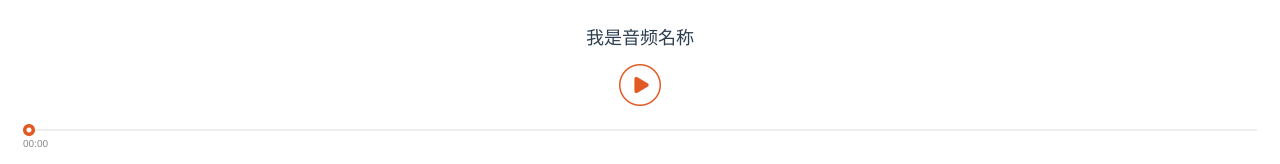
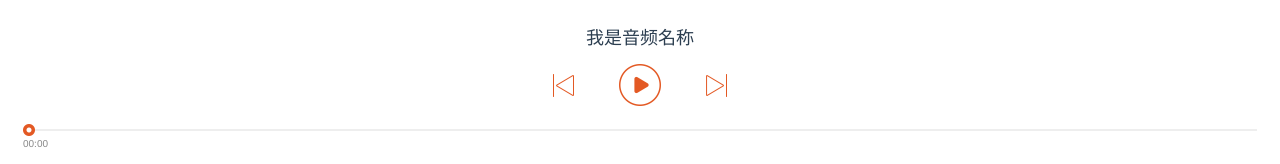
Before and after one commit to 1014156094/vue-audio-player, a Vue app: page /#/ in a window 1280 px wide. Shown: the top 164 px of the page. Built offline with nearby package versions, Linux system fonts and the light colour scheme.

Commit message:
新增上下曲功能

```diff
--- a/src/components/audio-player/index.vue
+++ b/src/components/audio-player/index.vue
@@ -4,9 +4,9 @@
       {{ audioName }}
     </div>
     <div class="audio-btn-container">
-      <!-- <img class="play-previous-btn"
+      <img class="play-previous-btn"
            src="./icon-play-previous.png"
-           @click="audioPrevHandler"> -->
+           @click="audioPrevHandler">
       <img class="play-start-btn"
            src="./icon-play-start.png"
            v-if="!audioPlay"
@@ -15,9 +15,9 @@
            src="./icon-play-pause.png"
            v-else
            @click="audioPlayHandler">
-      <!-- <img class="play-next-btn"
+      <img class="play-next-btn"
            src="./icon-play-next.png"
-           @click="audioNextHandler"> -->
+           @click="audioNextHandler">
     </div>
     <div class="audio-progress-container"
          ref="audioProgressContainer">
@@ -36,7 +36,7 @@
       </div>
     </div>
     <audio ref="audio"
-           :src="audioUrl"
+           :src="audioList && audioList[currentAudioIndex]"
            @ended="onEnded"
            @timeupdate="onTimeUpdate"
            @loadedmetadata="onLoadedmetadata">
@@ -50,10 +50,9 @@ export default {
   name: 'AudioPlayer',
   props: {
     // 音频地址
-    audioUrl: {
-      required: true,
-      default: '',
-      type: String
+    audioList: {
+      default: null,
+      type: Array
     },
     // 音频名称
     audioName: {
@@ -63,6 +62,7 @@ export default {
   },
   data() {
     return {
+      currentAudioIndex: 0, // 当前音频索引
       audioPlay: false, // 音频是否正在播放
       audioDuration: '', // 音频持续时间
       audioDurationFormatAfter: '', // 音频持续时间（格式化后）
@@ -74,7 +74,7 @@ export default {
   methods: {
     // 当媒介元素的持续时间以及其它媒介已加载数据时运行脚本
     onLoadedmetadata() {
-      console.dir(this.$refs.audio)
+      console.dir(this.$refs.audio.duration)
       this.audioDuration = this.$refs.audio.duration
       this.initAudioProgressDrag()
     },
@@ -193,9 +193,23 @@ export default {
     },
     // 切换上一首
     audioPrevHandler() {
+      if (this.currentAudioIndex <= 0) {
+        return
+      }
+      this.currentAudioIndex--
+      this.$nextTick(() => {
+        this.play()
+      })
     },
     // 切换下一首
     audioNextHandler() {
+      if (this.currentAudioIndex + 1 >= this.audioList.length) {
+        return
+      }
+      this.currentAudioIndex++
+      this.$nextTick(() => {
+        this.play()
+      })
     }
   }
 }
--- a/src/views/home/index.vue
+++ b/src/views/home/index.vue
@@ -1,6 +1,6 @@
 <template>
   <div>
-    <AudiPlayer audio-url="http://txh-cdn.96qbhy.com/20180817175211dtC1vE3z.mp3"
+    <AudiPlayer :audio-list="audioList"
                 audio-name="我是音频名称" />
   </div>
 </template>
@@ -11,6 +11,11 @@ import AudiPlayer from '@/components/audio-player'
 export default {
   components: {
     AudiPlayer
+  },
+  data() {
+    return {
+      audioList: ['http://txh-cdn.96qbhy.com/20180817175211dtC1vE3z.mp3', 'http://txh-cdn.96qbhy.com/20181106105737sOcozMqw.mp3']
+    }
   }
 }
 </script>
```
